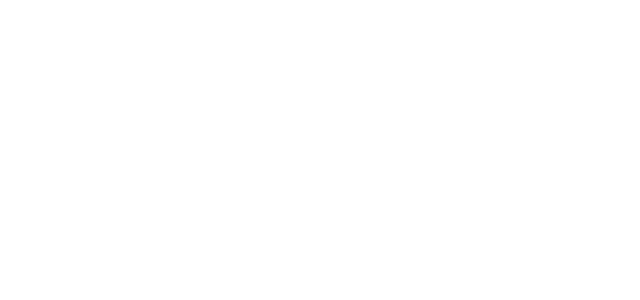
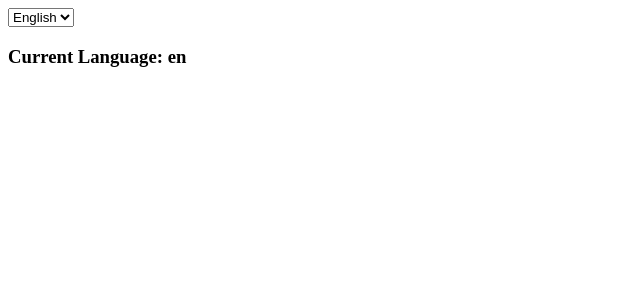
Before and after one commit to ManfrediOrlando/app-esercizio, a React (Create React App) app: page / in a window 1280 px wide. Shown: the top 300 px of the page, without its empty margins (0-640 px from the left). Built offline with nearby package versions, Linux system fonts and the light colour scheme.

Commit message:
useContext

```diff
--- a/src/App.js
+++ b/src/App.js
@@ -1,12 +1,25 @@
-import React from "react";
+import React, { useState } from "react";
+import { DisplayLanguage } from "./DisplayLanguage";
+import { LanguageContext } from "./LanguageContext";
 
 
-export class App extends React.Component{
-    render(){
+export function App(){
+    const [language, setLanguage] = useState("en")
+
+    function handleChangeLanguage(event){
+        setLanguage(event.target.value)
+    }
         return(
                 <div>
+                    <select value={language} onChange={handleChangeLanguage}>
+                        <option value="en">English</option>
+                        <option value="it">Italiano</option>
+                    </select>
+                    <LanguageContext.Provider value={language}>
+                        <DisplayLanguage/>
+                    </LanguageContext.Provider>
+
 
                 </div>
         )
-    }
 }
--- /dev/null
+++ b/src/DisplayLanguage.js
@@ -0,0 +1,10 @@
+import { useContext } from "react";
+import { LanguageContext } from "./LanguageContext";
+
+export function DisplayLanguage(){
+    const language = useContext(LanguageContext)
+
+    return(
+        <h3>Current Language: {language}</h3>
+    )
+}
--- /dev/null
+++ b/src/LanguageContext.js
@@ -0,0 +1,3 @@
+import { createContext } from "react";
+
+export const LanguageContext = createContext("en")
```
